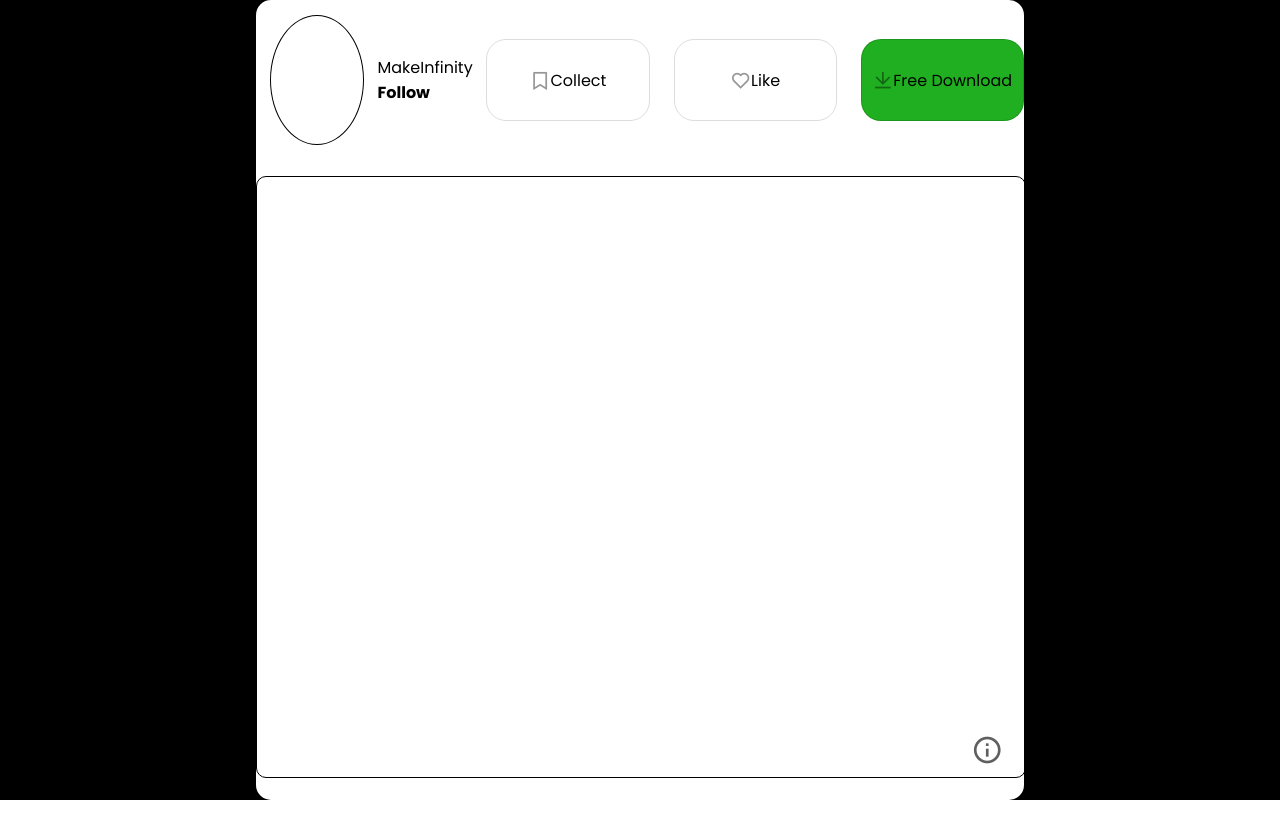
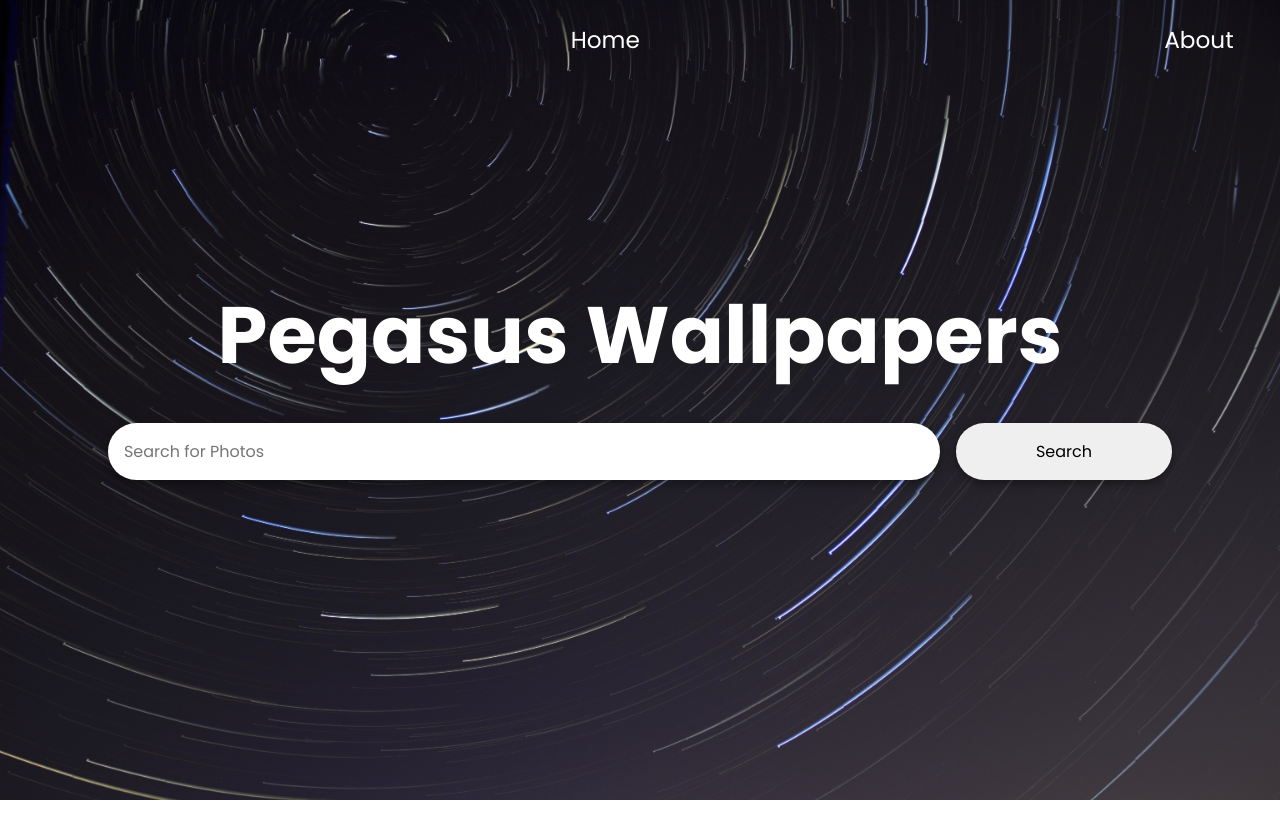
Before and after one commit to HarshDex/Pegasus_Wallpaper, a React (Vite) app: page / in a window 1280 px wide. Shown: the top 838 px of the page. Before the commit the page ends 800 px from the top, so only its background shows below. Built offline with nearby package versions, Linux system fonts and the light colour scheme; the HTML template or start-up script is replaced by a standard one.

Commit message:
added fetch

```diff
--- a/package.json
+++ b/package.json
@@ -10,6 +10,7 @@
     "preview": "vite preview"
   },
   "dependencies": {
+    "axios": "^1.5.0",
     "react": "^18.2.0",
     "react-dom": "^18.2.0",
     "react-router-dom": "^6.15.0"
--- a/src/App.jsx
+++ b/src/App.jsx
@@ -3,7 +3,6 @@ import "./App.css";
 import { Route, Routes } from "react-router-dom";
 import Home from "./pages/Home";
 import Card from "./pages/Card";
-
 
 function App() {
   const [count, setCount] = useState(0);
@@ -11,11 +10,10 @@ function App() {
   return (
     <>
       <Routes>
-        <Route path="/" element={<Card />} />
+        <Route path="/" element={<Home />} />
         {/* <Route path="/card" element={<Card />} /> */}
         {/* <Route path="/" element={<Home />} /> Single Card Page */}
       </Routes>
-
     </>
   );
 }
--- /dev/null
+++ b/src/components/Navigation.jsx
@@ -0,0 +1,18 @@
+import React from "react";
+import "../pages/Home.css";
+
+const Navigation = () => {
+  return (
+    <>
+      <header>
+        <nav>
+          <img src="" alt="" />
+          <a href="#">Home</a>
+          <a href="#">About</a>
+        </nav>
+      </header>
+    </>
+  );
+};
+
+export default Navigation;
--- a/src/pages/Card.jsx
+++ b/src/pages/Card.jsx
@@ -1,49 +1,70 @@
-import React from "react";
-import "./cards.css"
+import React, { useEffect, useState } from "react";
+import "./cards.css";
+import axios from "axios";
+
+const url =
+  "https://pegasuswallpaper-c09bf-default-rtdb.firebaseio.com/images.json";
+
 const Card = () => {
+  const [data, setData] = useState([]);
+
+  const fetchData = async (url) => {
+    try {
+      const res = await axios.get(url);
+      console.log(res.data);
+      // Convert the object values into an array
+      const dataArray = Object.values(res.data);
+
+      console.log("DATA ARRAY: ", dataArray);
+
+      setData(dataArray);
+    } catch (error) {
+      console.log(error);
+    }
+  };
+
+  useEffect(() => {
+    fetchData(url);
+  }, []);
+
   return (
     <>
       <div id="card--container">
-        <div id="box">
+        {data &&
+          data.map((item, index) => (
+            <div id="box" key={index}>
               <div id="nav">
-            <div id="about--creater">
-              <div id="creater--image">
-
-              </div>
-              <div id="creater--info">
-                  <h2>
-                    MakeInfinity
-                  </h2>
-                  <h4>
-                    Follow
-                  </h4>
+                <div id="about--creator">
+                  <div id="creator--image"></div>
+                  <div id="creator--info">
+                    <h2>{item.author}</h2>
+                    <h4>Follow</h4>
                   </div>
                 </div>
                 <div id="operations">
-              <div id="operations--collect" class = "operation">
-                <i class="ri-bookmark-line"></i>
+                  <div id="operations--collect" className="operation">
+                    <i className="ri-bookmark-line"></i>
                     <p>Collect</p>
                   </div>
-              <div id="operations--like" class = "operation">
-                <i class="ri-heart-line"></i>
+                  <div id="operations--like" className="operation">
+                    <i className="ri-heart-line"></i>
                     <p>Like</p>
                   </div>
-              <div id="operations--download" class = "operation">
-              <i class="ri-download-line"></i>
+                  <div id="operations--download" className="operation">
+                    <i className="ri-download-line"></i>
                     <p>Free Download</p>
                   </div>
                 </div>
               </div>
-          <div id="image">
-
-          </div>
+              <img src={item.image_url} alt={item.title} id="image" />
               <div id="details--Button">
-            <i class="ri-information-line"></i>
+                <i className="ri-information-line"></i>
               </div>
             </div>
+          ))}
       </div>
     </>
-  )
+  );
 };
 
 export default Card;
--- a/src/pages/Home.css
+++ b/src/pages/Home.css
@@ -4,7 +4,6 @@
   background-image: url("../assets/pexels-bg.jpg");
   background-size: cover;
 }
-
 
 nav {
   display: flex;
--- a/src/pages/Home.jsx
+++ b/src/pages/Home.jsx
@@ -1,16 +1,12 @@
 import React from "react";
 
 import "./Home.css";
+import Navigation from "../components/Navigation";
 
 const Home = () => {
   return (
     <div className="hero--section">
-      <header>
-        <nav>
-          <img src="" alt="" />
-          <a href="#">Home</a>
-          <a href="#">About</a>
-        </nav>
+      <Navigation />
       <div className="center--container">
         <div className="center--wrap">
           <h1>Pegasus Wallpapers</h1>
@@ -24,7 +20,6 @@ const Home = () => {
           </div>
         </div>
       </div>
-      </header>
     </div>
   );
 };
--- a/src/pages/cards.css
+++ b/src/pages/cards.css
@@ -1,98 +1,100 @@
-#card--container{
-    height: 100vh;
+#card--container {
+  /* height: 100vh; */
   width: 100vw;
   background-color: black;
   display: flex;
   justify-content: center;
   align-items: center;
   position: relative;
+  display: flex;
+  flex-direction: column;
 }
-#card--container #box{
-    height: 100%;
+#card--container #box {
+  height: 100em;
   width: 60%;
   background-color: white;
   position: relative;
   border-radius: 15px;
   overflow: hidden;
 }
-#box #nav{
+#box #nav {
   height: 20%;
   width: 100%;
   display: flex;
 }
-#about--creater{
+#about--creater {
   height: 100%;
   width: 30%;
   display: flex;
   align-items: center;
   justify-content: space-evenly;
 }
-#creater--image{
+#creater--image {
   height: 80%;
   width: 40%;
   border: 1px solid black;
-    border-radius : 100%;
+  border-radius: 100%;
 }
-#creater--info h2{
+#creater--info h2 {
   font-size: 1em;
   font-weight: 500;
 }
-#operations{
+#operations {
   height: 100%;
   width: 70%;
   display: flex;
   align-items: center;
   justify-content: space-between;
 }
-.operation{
+.operation {
   display: flex;
   justify-content: center;
   align-items: center;
   border-radius: 20px;
-    border : 1px solid rgba(0, 0, 0, 0.137);
-    transition : all ease .6s;
+  border: 1px solid rgba(0, 0, 0, 0.137);
+  transition: all ease 0.6s;
 }
-.operation:hover{
-    border : 1px solid black;
+.operation:hover {
+  border: 1px solid black;
 }
-#operations--collect{
+#operations--collect {
   height: 50%;
   width: 30%;
 }
-#operations--collect i{
+#operations--collect i {
   font-size: 1.3em;
   color: rgba(0, 0, 0, 0.409);
 }
-#operations--like{
+#operations--like {
   height: 50%;
   width: 30%;
 }
-#operations--like i{
+#operations--like i {
   font-size: 1.3em;
   color: rgba(0, 0, 0, 0.409);
 }
-#operations--download{
+#operations--download {
   height: 50%;
   width: 30%;
   background-color: rgb(32, 175, 32);
 }
-#operations--download i{
+#operations--download i {
   font-size: 1.3em;
   color: rgba(0, 0, 0, 0.409);
 }
-#box #image{
+#box #image {
   position: absolute;
   height: 75%;
   width: 100%;
   top: 22%;
-    border : 1px solid black;
+  border: 1px solid black;
   border-radius: 10px;
 }
-#details--Button{
+#details--Button {
   height: 10%;
   width: 7%;
   position: absolute;
-    bottom : 10px;
+  bottom: 10px;
   right: 10px;
   border-radius: 100%;
   display: flex;
@@ -102,6 +104,6 @@
   transition: all ease 1s;
   color: rgba(0, 0, 0, 0.628);
 }
-#details--Button:hover{
+#details--Button:hover {
   background-color: rgba(214, 214, 214, 0.648);
 }
```
Also changed, not shown: 1 other file (tests, documents, lock files or other folders). Lines whose indentation alone changed are shown as unchanged.
